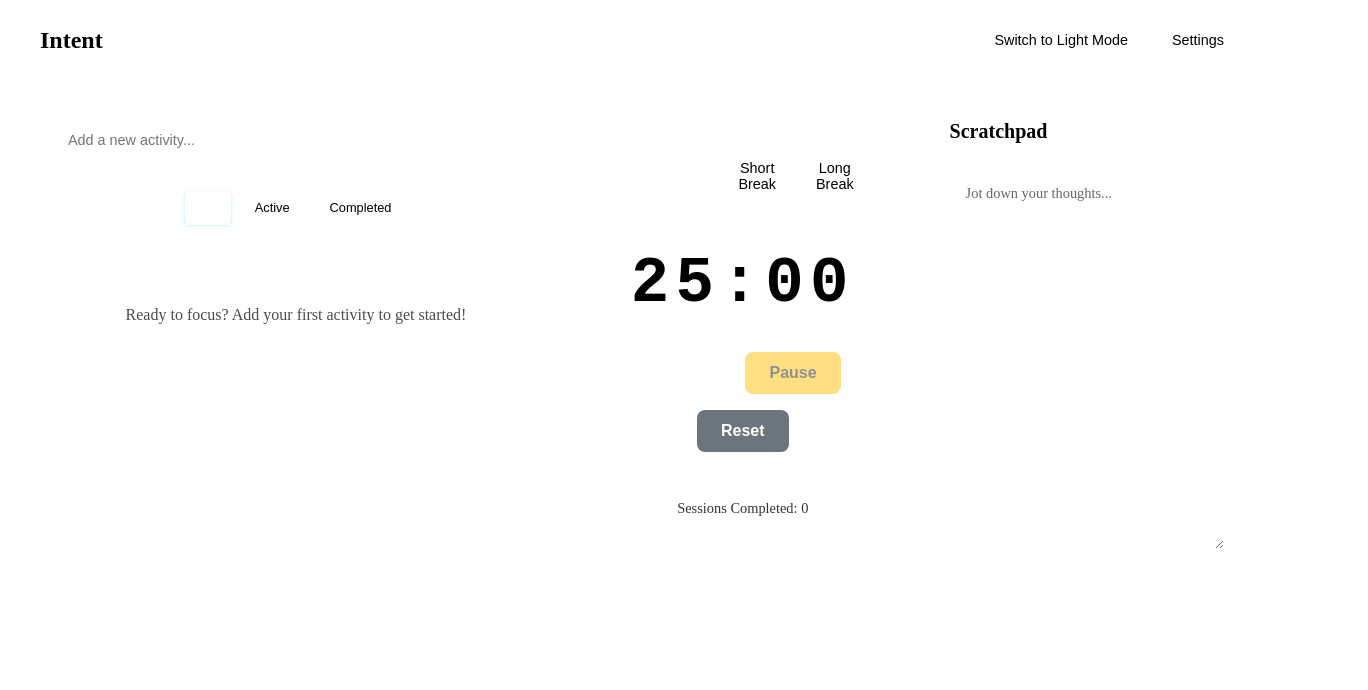
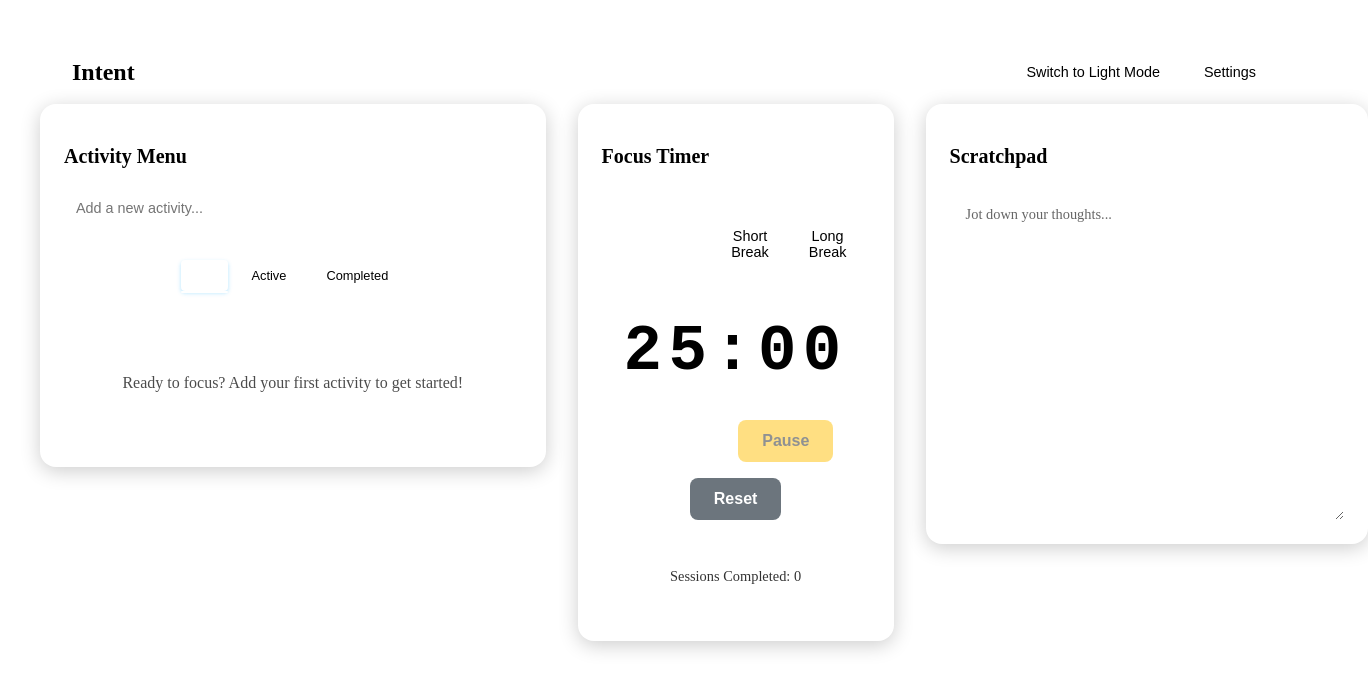
Before and after one commit to SimField2107/intent-app, a React (Vite) app: page / in a window 1280 px wide. Shown: the top 690 px of the page, 1368 px wide, since content can reach past the window. Built offline with nearby package versions, Linux system fonts and the light colour scheme; the HTML template or start-up script is replaced by a standard one.

Commit message:
fix(settings): Apply theme styles to modal form elements

```diff
--- /dev/null
+++ b/src/components/Card.jsx
@@ -0,0 +1,15 @@
+import React from 'react';
+import styles from './Card.module.css';
+
+const Card = ({ title, children }) => {
+  return (
+    <div className={styles.card}>
+      {title && <h2 className={styles.title}>{title}</h2>}
+      <div className={styles.content}>
+        {children}
+      </div>
+    </div>
+  );
+};
+
+export default Card;
--- /dev/null
+++ b/src/components/Card.module.css
@@ -0,0 +1,24 @@
+.card {
+  background-color: var(--card-background);
+  border: 1px solid var(--border-color);
+  border-radius: 16px;
+  padding: 24px;
+  box-shadow: 0 4px 12px rgba(0, 0, 0, 0.05);
+  display: flex;
+  flex-direction: column;
+  transition: all 0.3s ease;
+}
+
+[data-theme='dark'] .card {
+  box-shadow: 0 4px 20px rgba(0, 0, 0, 0.2);
+}
+
+.title {
+  margin-bottom: 20px;
+  font-size: 1.25rem;
+  color: var(--text);
+}
+
+.content {
+  flex-grow: 1;
+}
--- a/src/components/NotePad.jsx
+++ b/src/components/NotePad.jsx
@@ -7,7 +7,6 @@ const NotePad = () => {
 
   return (
     <div className={styles.notepad}>
-      <h2 className={styles.title}>Scratchpad</h2>
       <textarea
         className={styles.textarea}
         placeholder="Jot down your thoughts..."
--- a/src/components/SettingsModal.jsx
+++ b/src/components/SettingsModal.jsx
@@ -42,14 +42,13 @@ const SettingsModal = () => {
         </div>
 
         <form className={styles.form} onSubmit={handleSave}>
-          <div className={styles.formGroup}>
-            <label className={styles.label} htmlFor="pomodoro">
+          <div className={styles.field}>
+            <label htmlFor="pomodoro">
               Pomodoro (minutes)
             </label>
             <input
               type="number"
               id="pomodoro"
-              className={styles.input}
               value={pomodoroDuration}
               onChange={(e) => setPomodoroDuration(e.target.value)}
               min="1"
@@ -57,14 +56,13 @@ const SettingsModal = () => {
             />
           </div>
 
-          <div className={styles.formGroup}>
-            <label className={styles.label} htmlFor="shortBreak">
+          <div className={styles.field}>
+            <label htmlFor="shortBreak">
               Short Break (minutes)
             </label>
             <input
               type="number"
               id="shortBreak"
-              className={styles.input}
               value={shortBreakDuration}
               onChange={(e) => setShortBreakDuration(e.target.value)}
               min="1"
@@ -72,14 +70,13 @@ const SettingsModal = () => {
             />
           </div>
 
-          <div className={styles.formGroup}>
-            <label className={styles.label} htmlFor="longBreak">
+          <div className={styles.field}>
+            <label htmlFor="longBreak">
               Long Break (minutes)
             </label>
             <input
               type="number"
               id="longBreak"
-              className={styles.input}
               value={longBreakDuration}
               onChange={(e) => setLongBreakDuration(e.target.value)}
               min="1"
@@ -87,7 +84,7 @@ const SettingsModal = () => {
             />
           </div>
 
-          <div className={styles.buttons}>
+          <div className={styles.actions}>
             <button type="button" className={styles.cancelButton} onClick={handleClose}>
               Cancel
             </button>
--- a/src/components/SettingsModal.module.css
+++ b/src/components/SettingsModal.module.css
@@ -13,7 +13,7 @@
 }
 
 .modal {
-  background-color: var(--card-background-dark);
+  background-color: var(--card-background);
   border-radius: 12px;
   width: 100%;
   max-width: 500px;
@@ -27,12 +27,12 @@
   justify-content: space-between;
   align-items: center;
   padding: 1.5rem 1.5rem 0 1.5rem;
-  border-bottom: 1px solid var(--background-dark);
+  border-bottom: 1px solid var(--border-color);
   margin-bottom: 1.5rem;
 }
 
 .title {
-  color: var(--text-dark);
+  color: var(--text);
   font-size: 1.25rem;
   font-weight: 600;
   margin: 0;
@@ -41,7 +41,7 @@
 .closeButton {
   background: none;
   border: none;
-  color: var(--text-dark);
+  color: var(--text);
   font-size: 1.5rem;
   cursor: pointer;
   padding: 0.25rem;
@@ -55,89 +55,92 @@
 }
 
 .closeButton:hover {
-  background-color: var(--background-dark);
+  background-color: var(--secondary);
 }
 
 .form {
+  display: flex;
+  flex-direction: column;
+  gap: 20px;
+  margin-top: 20px;
   padding: 0 1.5rem 1.5rem 1.5rem;
 }
 
-.formGroup {
-  margin-bottom: 1.5rem;
+.field {
+  display: flex;
+  flex-direction: column;
+  gap: 8px;
 }
 
-.label {
-  display: block;
-  color: var(--text-dark);
+.field label {
+  font-weight: 500;
   font-size: 0.9rem;
-  font-weight: 500;
-  margin-bottom: 0.5rem;
+  color: var(--text);
 }
 
-.input {
-  width: 100%;
-  padding: 0.75rem;
-  background-color: var(--background-dark);
-  border: 1px solid var(--card-background-dark);
-  border-radius: 6px;
-  color: var(--text-dark);
+.field input {
+  padding: 10px;
+  border-radius: 8px;
+  border: 1px solid var(--border-color);
+  background-color: var(--background);
+  color: var(--text);
   font-size: 1rem;
   transition: border-color 0.2s;
 }
 
-.input:focus {
+.field input:focus {
   outline: none;
-  border-color: var(--primary-accent);
+  border-color: var(--primary);
 }
 
-.input::-webkit-outer-spin-button,
-.input::-webkit-inner-spin-button {
+.field input::-webkit-outer-spin-button,
+.field input::-webkit-inner-spin-button {
   -webkit-appearance: none;
   margin: 0;
 }
 
-.input[type=number] {
+.field input[type=number] {
   -moz-appearance: textfield;
 }
 
-.buttons {
+.actions {
+  text-align: right;
+  margin-top: 20px;
   display: flex;
   gap: 1rem;
   justify-content: flex-end;
-  margin-top: 2rem;
   padding-top: 1.5rem;
-  border-top: 1px solid var(--background-dark);
+  border-top: 1px solid var(--border-color);
 }
 
 .cancelButton {
-  padding: 0.75rem 1.5rem;
+  padding: 10px 20px;
+  border: 1px solid var(--border-color);
+  border-radius: 8px;
   background-color: transparent;
-  color: var(--text-dark);
-  border: 1px solid var(--card-background-dark);
-  border-radius: 6px;
+  color: var(--text);
+  font-weight: 500;
   cursor: pointer;
-  font-size: 0.9rem;
-  font-weight: 500;
   transition: all 0.2s;
 }
 
 .cancelButton:hover {
-  background-color: var(--background-dark);
-  border-color: var(--text-dark);
+  background-color: var(--secondary);
+  border-color: var(--primary);
 }
 
 .saveButton {
-  padding: 0.75rem 1.5rem;
-  background-color: var(--primary-accent);
-  color: white;
+  padding: 10px 20px;
   border: none;
-  border-radius: 6px;
+  border-radius: 8px;
+  background-color: var(--primary);
+  color: #FFFFFF;
+  font-weight: 600;
   cursor: pointer;
-  font-size: 0.9rem;
-  font-weight: 500;
-  transition: background-color 0.2s;
+  transition: all 0.2s;
 }
 
 .saveButton:hover {
-  background-color: #0099e6;
+  background-color: var(--accent);
+  color: var(--text);
 }
--- a/src/pages/DashboardPage.jsx
+++ b/src/pages/DashboardPage.jsx
@@ -4,6 +4,7 @@ import Menu from '../components/Menu';
 import Timer from '../components/Timer';
 import NotePad from '../components/NotePad';
 import SettingsModal from '../components/SettingsModal';
+import Card from '../components/Card';
 import AppContext from '../context/AppContext';
 import styles from './DashboardPage.module.css';
 
@@ -11,25 +12,25 @@ const DashboardPage = () => {
   const { isSettingsOpen, activityToDelete, setActivityToDelete, confirmDeleteActivity } = useContext(AppContext);
 
   return (
-    <div className={styles.container}>
+    <div className={styles.dashboard}>
       <Header />
-      <main className={styles.main}>
-        <div className={styles.leftColumn}>
+      <main className={styles.mainContent}>
+        <Card title="Activity Menu">
           <Menu />
-        </div>
-        <div className={styles.centerColumn}>
+        </Card>
+        <Card title="Focus Timer">
           <Timer />
-        </div>
-        <div className={styles.rightColumn}>
+        </Card>
+        <Card title="Scratchpad">
           <NotePad />
-        </div>
+        </Card>
       </main>
       {isSettingsOpen && <SettingsModal />}
       {activityToDelete && (
         <div className={styles.modalOverlay}>
           <div className={styles.modalContent}>
-            <h3>Confirm Delete</h3>
-            <p>Are you sure you want to delete this activity?</p>
+            <h3>Are you sure?</h3>
+            <p>Do you really want to delete this activity?</p>
             <div className={styles.modalButtons}>
               <button
                 className={styles.cancelButton}
--- a/src/pages/DashboardPage.module.css
+++ b/src/pages/DashboardPage.module.css
@@ -1,35 +1,15 @@
-.container {
-  min-height: 100vh;
-  background-color: var(--background-dark);
-  color: var(--text-dark);
+.dashboard {
+  width: 100%;
+  max-width: 1280px;
+  margin: 0 auto;
+  padding: 2rem;
 }
 
-.main {
-  display: flex;
-  gap: 1rem;
-  padding: 2rem;
-  flex: 1;
-}
-
-.leftColumn {
-  flex: 0 0 40%;
-  padding: 1rem;
-  background-color: var(--card-background-dark);
-  border-radius: 8px;
-}
-
-.centerColumn {
-  flex: 0 0 25%;
-  padding: 1rem;
-  background-color: var(--card-background-dark);
-  border-radius: 8px;
-}
-
-.rightColumn {
-  flex: 1;
-  padding: 1rem;
-  background-color: var(--card-background-dark);
-  border-radius: 8px;
+.mainContent {
+  display: grid;
+  grid-template-columns: 40% 25% 35%;
+  gap: 2rem;
+  align-items: start;
 }
 
 /* Confirmation Modal Styles */
--- a/src/styles/global.css
+++ b/src/styles/global.css
@@ -1,24 +1,26 @@
 :root {
-  /* Light theme (default) */
-  --background: #F8F5F2;
-  --text: #333333;
+  /* Base variables for Light Mode */
+  --background: #FDF7FF; /* Very light lavender */
+  --text: #4A4558; /* Muted dark purple */
+  --primary: #A7C7E7; /* Soft pastel blue */
+  --secondary: #FFC3D6; /* Soft pastel pink */
+  --accent: #D6C2E7; /* Pastel lavender */
   --card-background: #FFFFFF;
-  --primary-accent: #00A8FF; /* Vibrant Blue for now */
-  font-family: 'Inter', system-ui, Avenir, Helvetica, Arial, sans-serif;
-  line-height: 1.5;
-  font-weight: 400;
-  font-synthesis: none;
-  text-rendering: optimizeLegibility;
-  -webkit-font-smoothing: antialiased;
-  -moz-osx-font-smoothing: grayscale;
+  --border-color: #EAE4F1;
 }
 
 [data-theme='dark'] {
-  /* Dark theme */
-  --background: #1A1D22;
-  --text: #E0E0E0;
-  --card-background: #2A2F37;
+  /* Overrides for Dark Mode */
+  --background: #2C2A3A; /* Deep, dark purple */
+  --text: #EAE4F1; /* Light lavender-grey */
+  --primary: #A7C7E7; /* Pastel blue (pops on dark) */
+  --secondary: #E5A9BC; /* Muted pink */
+  --accent: #BEA8D3; /* Brighter lavender */
+  --card-background: #3B384D;
+  --border-color: #5A556A;
 }
+
+/* --- Global Styles --- */
 
 body {
   margin: 0;
@@ -28,6 +30,14 @@ body {
   min-height: 100vh;
   background-color: var(--background);
   color: var(--text);
+  font-family: 'Inter', system-ui, Avenir, Helvetica, Arial, sans-serif;
+  line-height: 1.5;
+  font-weight: 400;
+  font-synthesis: none;
+  text-rendering: optimizeLegibility;
+  -webkit-font-smoothing: antialiased;
+  -moz-osx-font-smoothing: grayscale;
+  transition: background-color 0.3s, color 0.3s;
 }
 
 h1, h2, h3, h4, h5, h6 {
```
